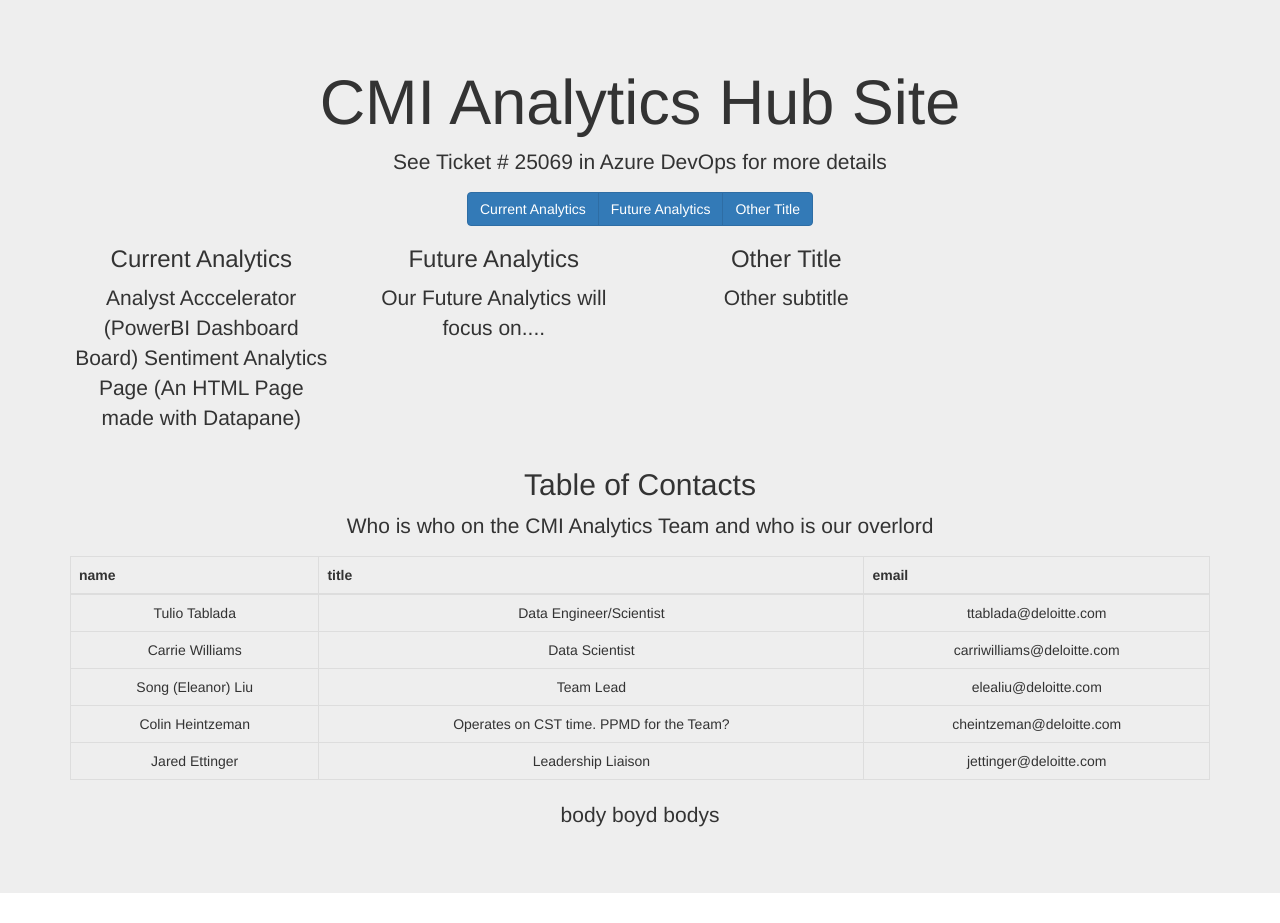
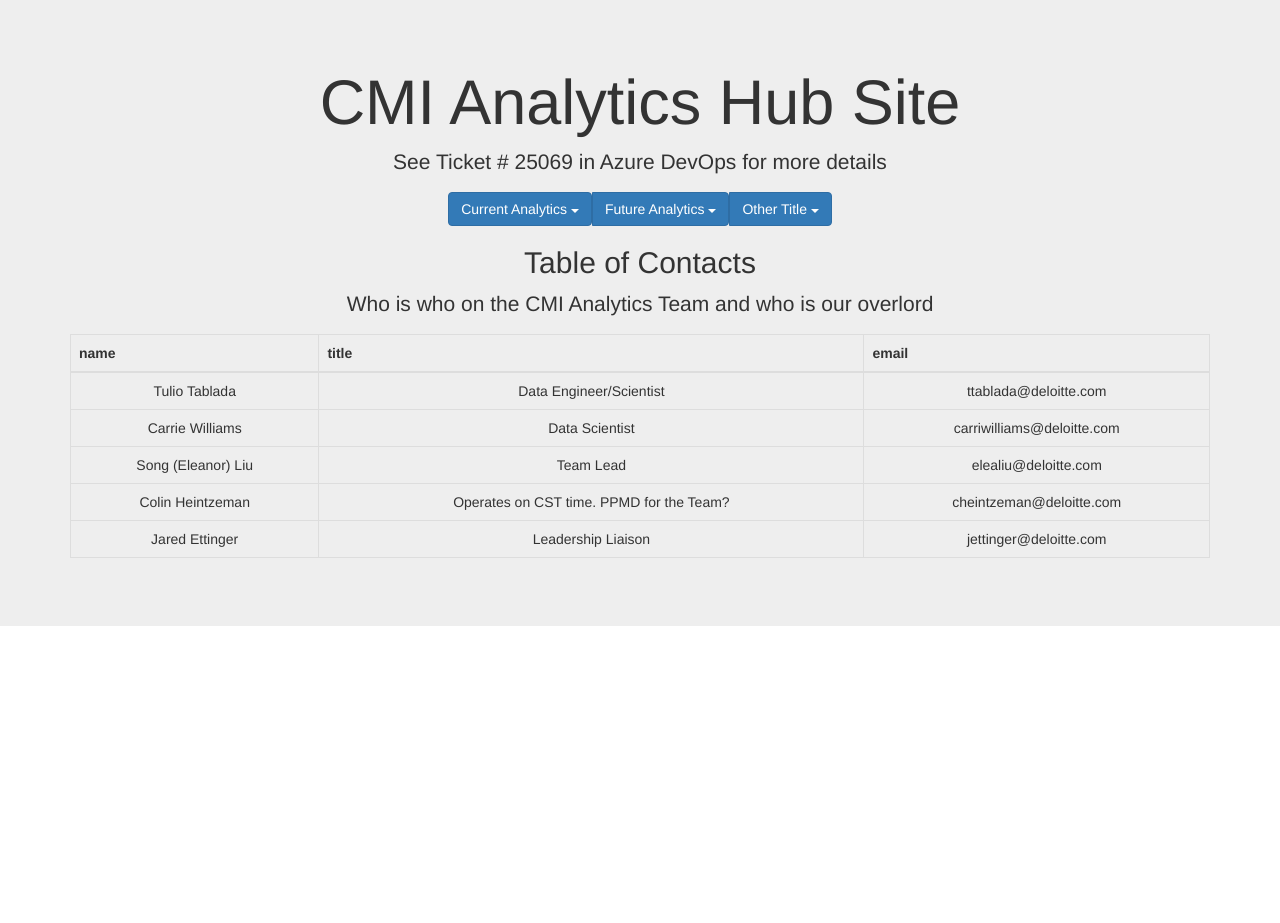
Before and after one commit to CW535/CMI_Analytics.github.io, a plain HTML site: page index.html in a window 1280 px wide. After the commit the page ends 800 px from the top, so only its background shows below. Drawn offline with nearby package versions, Linux system fonts and the light colour scheme.

Commit message:
Update index.html

```diff
--- a/index.html
+++ b/index.html
@@ -12,33 +12,32 @@
   <h1> CMI Analytics Hub Site</h1>
   <p> See Ticket # 25069 in Azure DevOps for more details </p
   </div>
-  <div class="container">
+  <body>
+  <div class="dropdown">
     <div class="btn-group">
-      <button type="button" class="btn btn-primary"> Current Analytics</button>
-      <button type="button" class="btn btn-primary"> Future Analytics </button>
-      <button type="button" class="btn btn-primary"> Other Title </button>
+      <button class="btn btn-primary dropdown-toggle" type="button" data-toggle="dropdown"> Current Analytics
+      <span class="caret"></span></button>
+      <ul class="dropdown-menu">
+      <li><a href="#">Analyst Accelerator</a></li>
+      <li><a href="#">Sentiment Analytics</a></li>
+     </ul>
+      <button class="btn btn-primary dropdown-toggle" type="button" data-toggle="dropdown"> Future Analytics
+      <span class="caret"></span></button>
+      <ul class="dropdown-menu">
+      <li><a href="#">Network Analysis</a></li>
+      <li><a href="#">Influence Estimation</a></li>
+     </ul>
+     <button class="btn btn-primary dropdown-toggle" type="button" data-toggle="dropdown"> Other Title
+      <span class="caret"></span></button>
+      <ul class="dropdown-menu">
+      <li><a href="#">otter</a></li>
+      <li><a href="#">Other</a></li>
+     </ul>
     </div>
  </div>
 
-  <div class="container">
-    <div class="row">
-      <div class="col-sm-3">
-        <h3 href="Current_Analytics.html"> Current Analytics </h3>
-          <p> Analyst Acccelerator (PowerBI Dashboard Board)
-              Sentiment Analytics Page (An HTML Page made with Datapane)
-              </p>
-             </div>
-             <div class="col-sm-3">
-              <h3 href="Future_Analytics.html"> Future Analytics </h3>
-              <p> Our Future Analytics will focus on....</p>
-             </div>
-             <div class="col-sm-3">
-              <h3> Other Title </h3>
-              <p> Other subtitle </p>
-             </div>
-            </div>
-           </div>
-            <body>
+
+
            <div class="container">
             <h2> Table of Contacts </h2>
             <p> Who is who on the CMI Analytics Team and who is our overlord </p>
@@ -82,5 +81,5 @@
 
 
   </body>
-  <p>body boyd bodys</p>
+
 </html>
```
